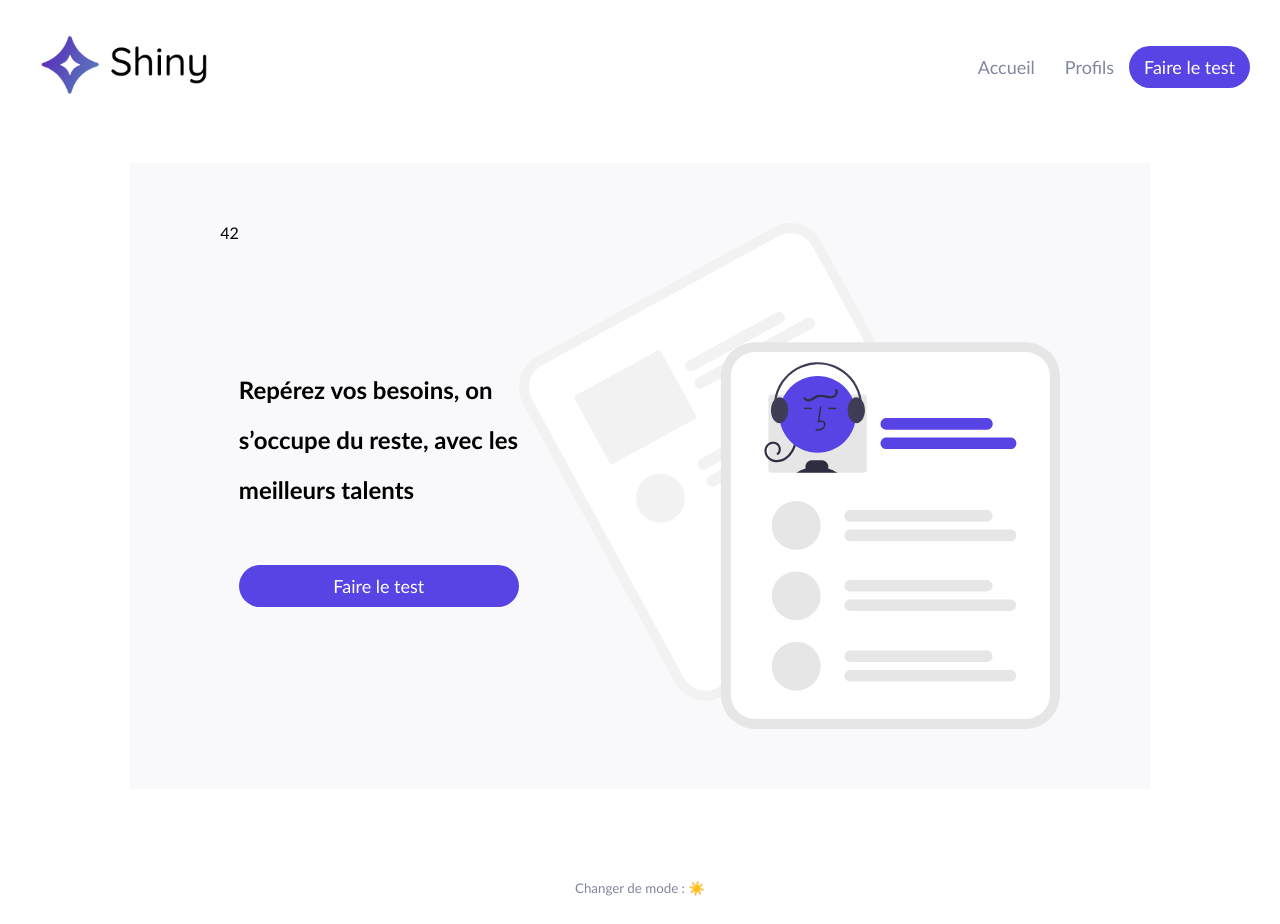
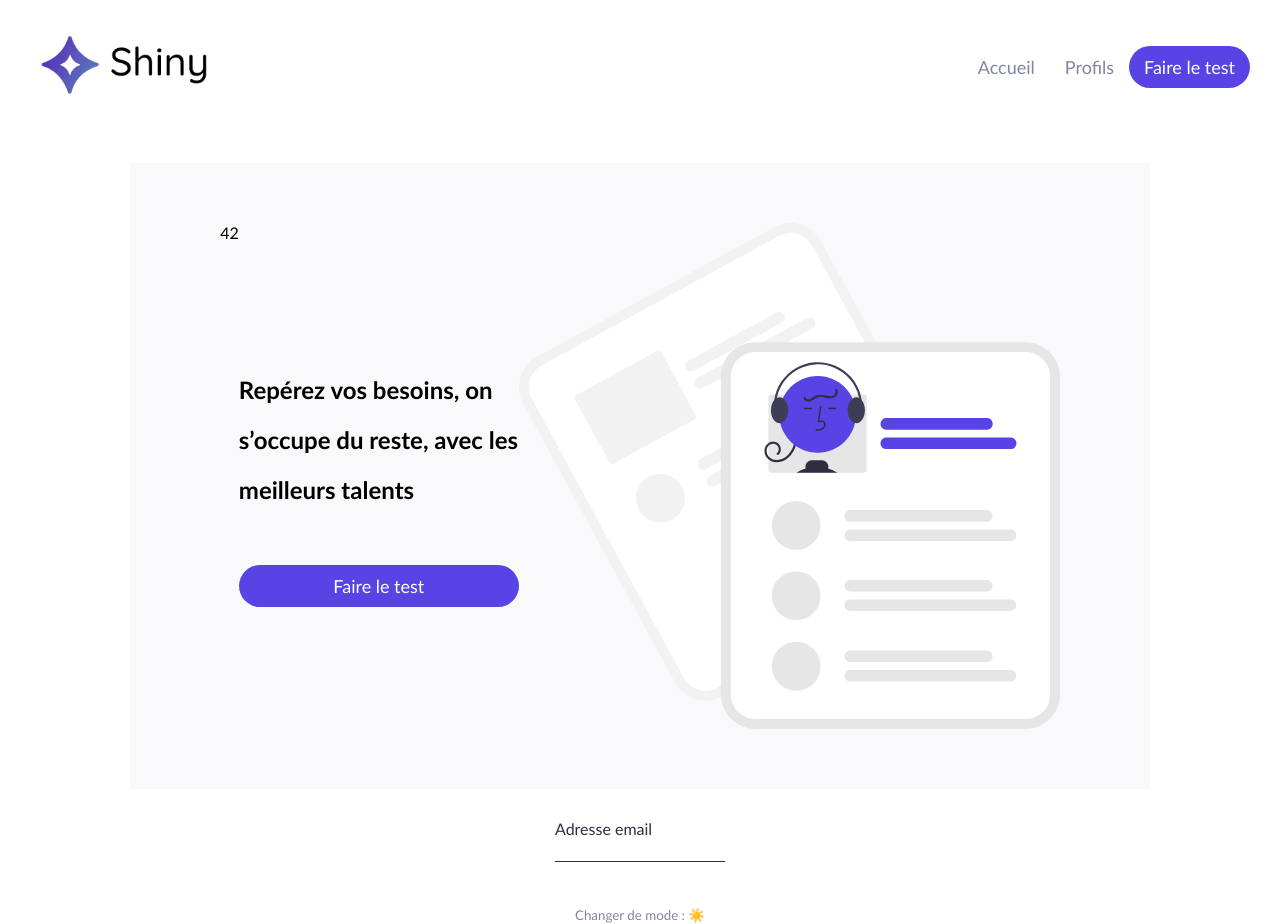
Before and after one commit to Yann-GitHub/shiny-agency, a React (Create React App) app: page / in a window 1280 px wide. Before the commit the page ends 897 px from the top, so only its background shows below. Built offline with nearby package versions, Linux system fonts and the light colour scheme.

Commit message:
Class component conversion - Card

```diff
--- a/src/components/Card/index.jsx
+++ b/src/components/Card/index.jsx
@@ -4,6 +4,7 @@
 import colors from '../../utiles/style/color'
 import { useTheme } from '../../utiles/hooks'
 import DefaultPicture from '../../assets/profile.png'
+import { Component } from 'react'
 
 const CardLabel = styled.span`
   color: ${({ theme }) => (theme === 'light' ? colors.primary : '#ffffff')};
@@ -43,14 +44,43 @@
     cursor: pointer;
   }
 `
+// Functional component
+// function Card({ label, title, picture }) {
+//   const { theme } = useTheme()
+//   const [isFavorite, setIsFavorite] = useState(false)
+//   const star = isFavorite ? '⭐️' : ''
 
-function Card({ label, title, picture }) {
-  const { theme } = useTheme()
-  const [isFavorite, setIsFavorite] = useState(false)
+//   return (
+//     <CardWrapper theme={theme} onClick={() => setIsFavorite(!isFavorite)}>
+//       <CardLabel theme={theme}>{label}</CardLabel>
+//       <CardImage src={picture} alt="freelance" />
+//       <CardTitle theme={theme}>
+//         {star} {title} {star}
+//       </CardTitle>
+//     </CardWrapper>
+//   )
+// }
+
+// Class component
+class Card extends Component {
+  constructor(props) {
+    super(props)
+    this.state = {
+      isFavorite: false,
+    }
+  }
+
+  setFavorite = () => {
+    this.setState({ isFavorite: !this.state.isFavorite })
+  }
+
+  render() {
+    const { theme, picture, label, title } = this.props
+    const { isFavorite } = this.state
     const star = isFavorite ? '⭐️' : ''
 
     return (
-    <CardWrapper theme={theme} onClick={() => setIsFavorite(!isFavorite)}>
+      <CardWrapper theme={theme} onClick={this.setFavorite}>
         <CardLabel theme={theme}>{label}</CardLabel>
         <CardImage src={picture} alt="freelance" />
         <CardTitle theme={theme}>
@@ -58,6 +88,7 @@
         </CardTitle>
       </CardWrapper>
     )
+  }
 }
 
 Card.propTypes = {
--- /dev/null
+++ b/src/components/EmailInput/index.jsx
@@ -0,0 +1,40 @@
+import { useState } from 'react'
+import styled from 'styled-components'
+import colors from '../../utiles/style/color'
+
+const InputWrapper = styled.div`
+  color: ${({ theme }) => (theme === 'light' ? colors.dark : 'white')};
+  display: flex;
+  flex-direction: column;
+`
+
+const StyledLabel = styled.label`
+  color: ${({ theme }) => (theme === 'light' ? colors.dark : 'white')};
+`
+
+const StyledInput = styled.input`
+  border: none;
+  color: ${({ theme }) => (theme === 'light' ? colors.dark : 'white')};
+  background-color: transparent;
+  border-bottom: 1px solid
+    ${({ theme }) => (theme === 'light' ? colors.dark : 'white')};
+  margin-top: 5px;
+  margin-bottom: 15px;
+`
+
+function EmailInput({ theme }) {
+  const [inputValue, setInputValue] = useState('')
+
+  return (
+    <InputWrapper theme={theme}>
+      <StyledLabel theme={theme}>Adresse email</StyledLabel>
+      <StyledInput
+        theme={theme}
+        onChange={(e) => setInputValue(e.target.value)}
+      />
+      {inputValue}
+    </InputWrapper>
+  )
+}
+
+export default EmailInput
--- /dev/null
+++ b/src/components/EmptyList/index.jsx
@@ -0,0 +1,40 @@
+import styled from 'styled-components'
+import colors from '../../utiles/style/color'
+import EmptyIllustration from '../../assets/empty.svg'
+
+const Container = styled.div`
+  display: flex;
+  flex-direction: column;
+  align-items: center;
+  margin: 60px 90px;
+  padding: 30px;
+  background-color: ${({ theme }) =>
+    theme === 'light' ? colors.backgroundLight : colors.backgroundDark};
+`
+
+const Title = styled.h1`
+  color: ${({ theme }) => (theme === 'light' ? '#000000' : '#ffffff')};
+`
+
+const SubTitle = styled.h3`
+  color: ${({ theme }) => (theme === 'light' ? '#000000' : '#ffffff')};
+  font-weight: normal;
+`
+
+const Illustration = styled.img`
+  margin: 30px 0;
+`
+
+function EmptyList({ theme }) {
+  return (
+    <Container theme={theme}>
+      <Title theme={theme}>Dommage...</Title>
+      <Illustration src={EmptyIllustration} />
+      <SubTitle theme={theme}>
+        Il semblerait que vous n’ayez besoin d’aucune compétence
+      </SubTitle>
+    </Container>
+  )
+}
+
+export default EmptyList
--- a/src/components/Footer/index.jsx
+++ b/src/components/Footer/index.jsx
@@ -2,13 +2,14 @@
 import colors from '../../utiles/style/color'
 import { useContext } from 'react'
 import { ThemeContext } from '../../utiles/context'
+import EmailInput from '../EmailInput'
 
 const FooterContainer = styled.footer`
   display: flex;
-  flex-direction: row;
+  flex-direction: column;
   align-items: center;
   justify-content: center;
-  padding-top: 60px;
+  padding-top: 60px 0;
 `
 
 const NightModeButton = styled.button`
@@ -16,12 +17,14 @@
   border: none;
   cursor: pointer;
   color: ${colors.secondary};
+  padding-top: 30px;
 `
 
 function Footer() {
   const { toggleTheme, theme } = useContext(ThemeContext)
   return (
     <FooterContainer>
+      <EmailInput theme={theme} />
       <NightModeButton onClick={() => toggleTheme()}>
         Changer de mode : {theme === 'light' ? '☀️' : '🌙'}
       </NightModeButton>
--- a/src/pages/Freelances/index.jsx
+++ b/src/pages/Freelances/index.jsx
@@ -64,6 +64,7 @@
               label={profile.job}
               title={profile.name}
               picture={profile.picture}
+              theme={theme}
             />
           ))}
         </CardsContainer>
--- a/src/pages/Results/index.jsx
+++ b/src/pages/Results/index.jsx
@@ -4,6 +4,7 @@
 import colors from '../../utiles/style/color'
 import { useFetch, useTheme } from '../../utiles/hooks'
 import { StyledLink, Loader } from '../../utiles/style/Atoms'
+import EmptyList from '../../components/EmptyList'
 
 const ResultsContainer = styled.div`
   display: flex;
@@ -84,6 +85,10 @@
 
   const resultsData = data?.resultsData
 
+  if (resultsData?.length < 1) {
+    return <EmptyList theme={theme} />
+  }
+
   return isDataLoading ? (
     <LoaderWrapper>
       <Loader data-testid="loader" />
--- a/src/utiles/style/color.js
+++ b/src/utiles/style/color.js
@@ -2,6 +2,8 @@
   primary: '#5843E4',
   secondary: '#8186A0',
   backgroundLight: '#F9F9FC',
+  backgroundDark: '#4F4C6B',
+  dark: '#2F2E41',
 }
 
 export default colors
```
Also changed, not shown: src/assets/empty.svg (added), src/assets/error.svg (added). Lines whose indentation alone changed are shown as unchanged.
